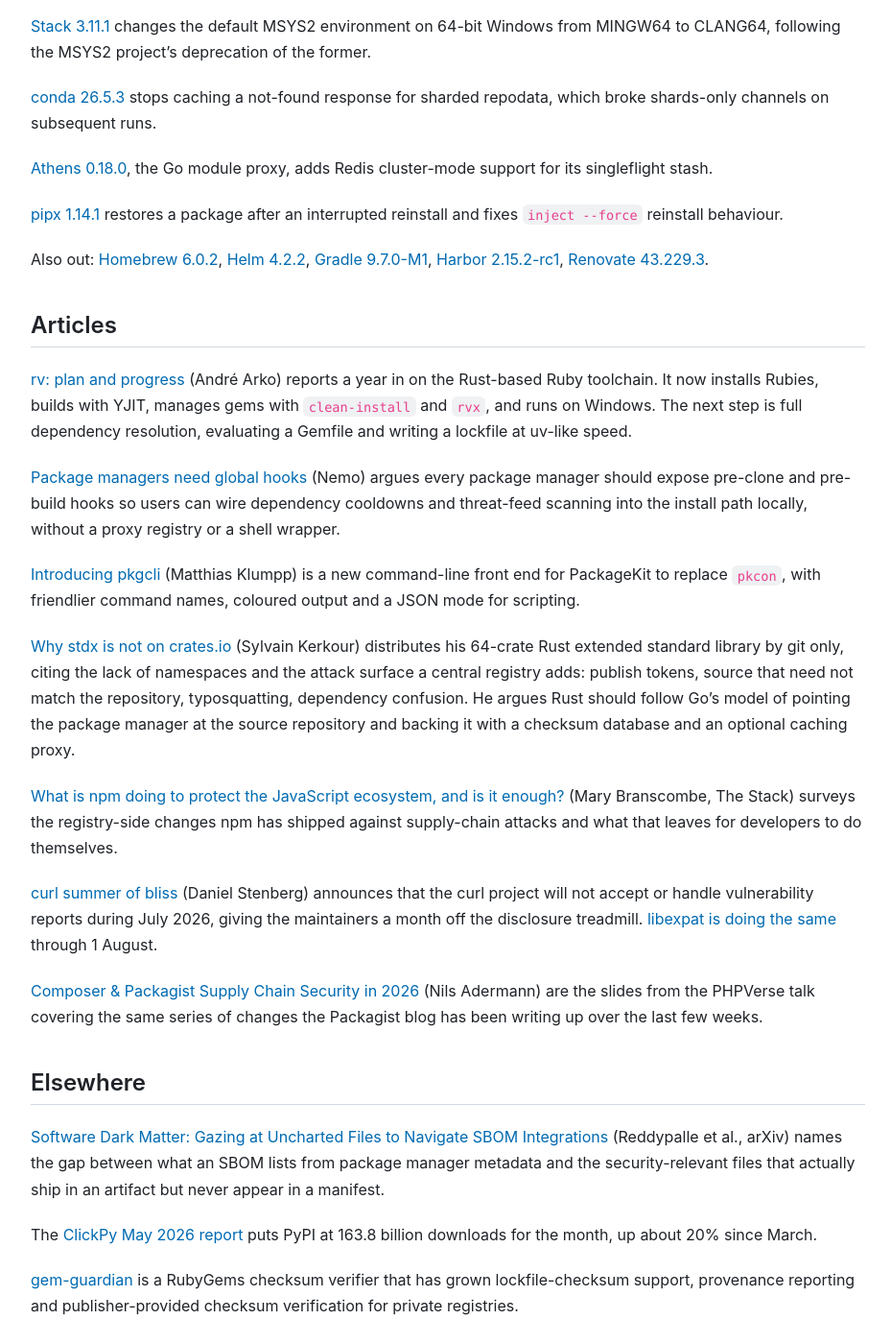
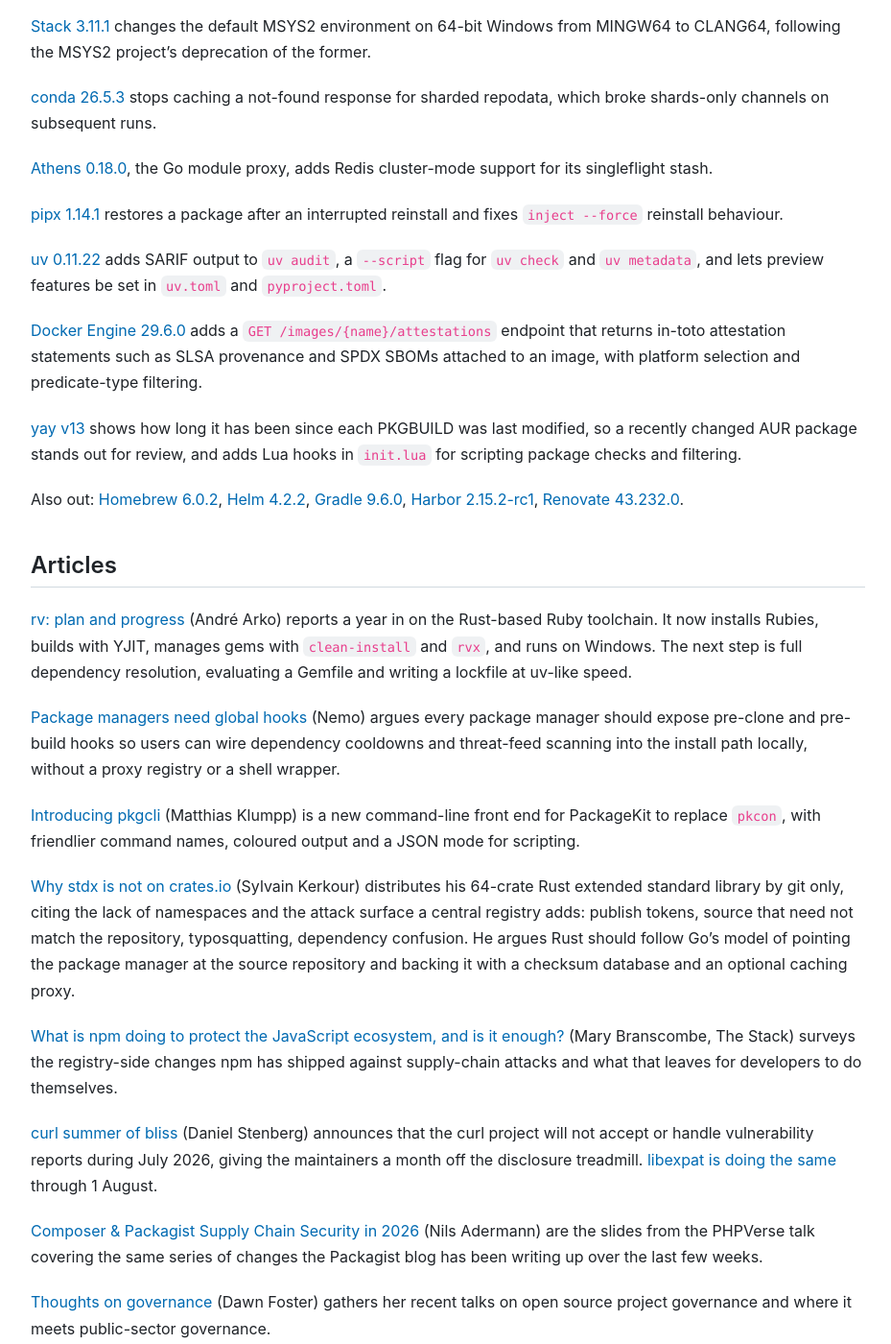
Before and after one commit to andrew/nesbitt.io, a Jekyll site: the page built from _posts/2026-06-20-this-week-in-package-management.md, in a window 1280 px wide and 1400 px high, scrolled down 935 px. Shown: the whole window at 96% size, without its empty margins (173-1102 px from the left). Built offline with Jekyll 4.4.1, drawn with Linux system fonts in a browser that asks for light colours; comment, search, counter and statistics services are not loaded; some of the changed text lies outside the part shown.

Commit message:
Update package management roundup with new releases and articles

```diff
--- a/_data/stats.json
+++ b/_data/stats.json
@@ -1,5 +1,5 @@
 {
-  "generated_at": "2026-06-18T19:08:34Z",
+  "generated_at": "2026-06-19T09:09:21Z",
   "total_posts": 166,
   "total_words": 231638,
   "reading_minutes": 1159,
--- a/_posts/2026-06-20-this-week-in-package-management.md
+++ b/_posts/2026-06-20-this-week-in-package-management.md
@@ -30,7 +30,13 @@
 
 [pipx 1.14.1](https://github.com/pypa/pipx/releases/tag/1.14.1) restores a package after an interrupted reinstall and fixes `inject --force` reinstall behaviour.
 
-Also out: [Homebrew 6.0.2](https://github.com/Homebrew/brew/releases/tag/6.0.2), [Helm 4.2.2](https://github.com/helm/helm/releases/tag/v4.2.2), [Gradle 9.7.0-M1](https://github.com/gradle/gradle/releases/tag/v9.7.0-M1), [Harbor 2.15.2-rc1](https://github.com/goharbor/harbor/releases/tag/v2.15.2-rc1), [Renovate 43.229.3](https://github.com/renovatebot/renovate/releases/tag/43.229.3).
+[uv 0.11.22](https://github.com/astral-sh/uv/releases/tag/0.11.22) adds SARIF output to `uv audit`, a `--script` flag for `uv check` and `uv metadata`, and lets preview features be set in `uv.toml` and `pyproject.toml`.
+
+[Docker Engine 29.6.0](https://github.com/moby/moby/releases/tag/docker-v29.6.0) adds a `GET /images/{name}/attestations` endpoint that returns in-toto attestation statements such as SLSA provenance and SPDX SBOMs attached to an image, with platform selection and predicate-type filtering.
+
+[yay v13](https://jguer.space/blog/2026-06-15-yay-v13) shows how long it has been since each PKGBUILD was last modified, so a recently changed AUR package stands out for review, and adds Lua hooks in `init.lua` for scripting package checks and filtering.
+
+Also out: [Homebrew 6.0.2](https://github.com/Homebrew/brew/releases/tag/6.0.2), [Helm 4.2.2](https://github.com/helm/helm/releases/tag/v4.2.2), [Gradle 9.6.0](https://github.com/gradle/gradle/releases/tag/v9.6.0), [Harbor 2.15.2-rc1](https://github.com/goharbor/harbor/releases/tag/v2.15.2-rc1), [Renovate 43.232.0](https://github.com/renovatebot/renovate/releases/tag/43.232.0).
 
 ## Articles
 
@@ -48,12 +54,20 @@
 
 [Composer & Packagist Supply Chain Security in 2026](https://naderman.de/slippy/slides/2026-06-09-PHPVerse-Composer-and-Packagist-Supply-Chain-Security-in-2026.pdf) (Nils Adermann) are the slides from the PHPVerse talk covering the same series of changes the Packagist blog has been writing up over the last few weeks.
 
+[Thoughts on governance](https://fastwonderblog.com/2026/06/18/thoughts-on-governance/) (Dawn Foster) gathers her recent talks on open source project governance and where it meets public-sector governance.
+
+[Open source is a gig](https://www.linkedin.com/pulse/open-source-livelihoods-gig-cristovao-verstraeten-iyhwe/) (Cristovao Verstraeten, LinkedIn) compares maintaining open source to a touring musician's life, mostly paid in exposure rather than money.
+
 ## Elsewhere
 
 [Software Dark Matter: Gazing at Uncharted Files to Navigate SBOM Integrations](https://arxiv.org/abs/2606.13966) (Reddypalle et al., arXiv) names the gap between what an SBOM lists from package manager metadata and the security-relevant files that actually ship in an artifact but never appear in a manifest.
 
 The [ClickPy May 2026 report](https://clickpy.clickhouse.com/report/may-2026.html) puts PyPI at 163.8 billion downloads for the month, up about 20% since March.
 
+`actions/checkout` v7 now [refuses by default](https://github.blog/changelog/2026-06-18-safer-pull_request_target-defaults-for-github-actions-checkout/) to check out fork pull request code in `pull_request_target` workflows, blocking a common path to running untrusted code with write tokens in CI.
+
+Weston Steimel has [opened a discussion](https://github.com/pypa/advisory-database/issues/313) on improving the data quality of the PyPA advisory database and is asking for ideas.
+
 [gem-guardian](https://github.com/kanutocd/gem-guardian) is a RubyGems checksum verifier that has grown lockfile-checksum support, provenance reporting and publisher-provided checksum verification for private registries.
 
 Following last week's AUR takeover, Morten Linderud [points out](https://chaos.social/@Foxboron/116753600698430125) that anyone maintaining ten or more AUR packages they depend on should consider becoming an [official Arch package maintainer](https://wiki.archlinux.org/title/Package_Maintainers) instead.
```
